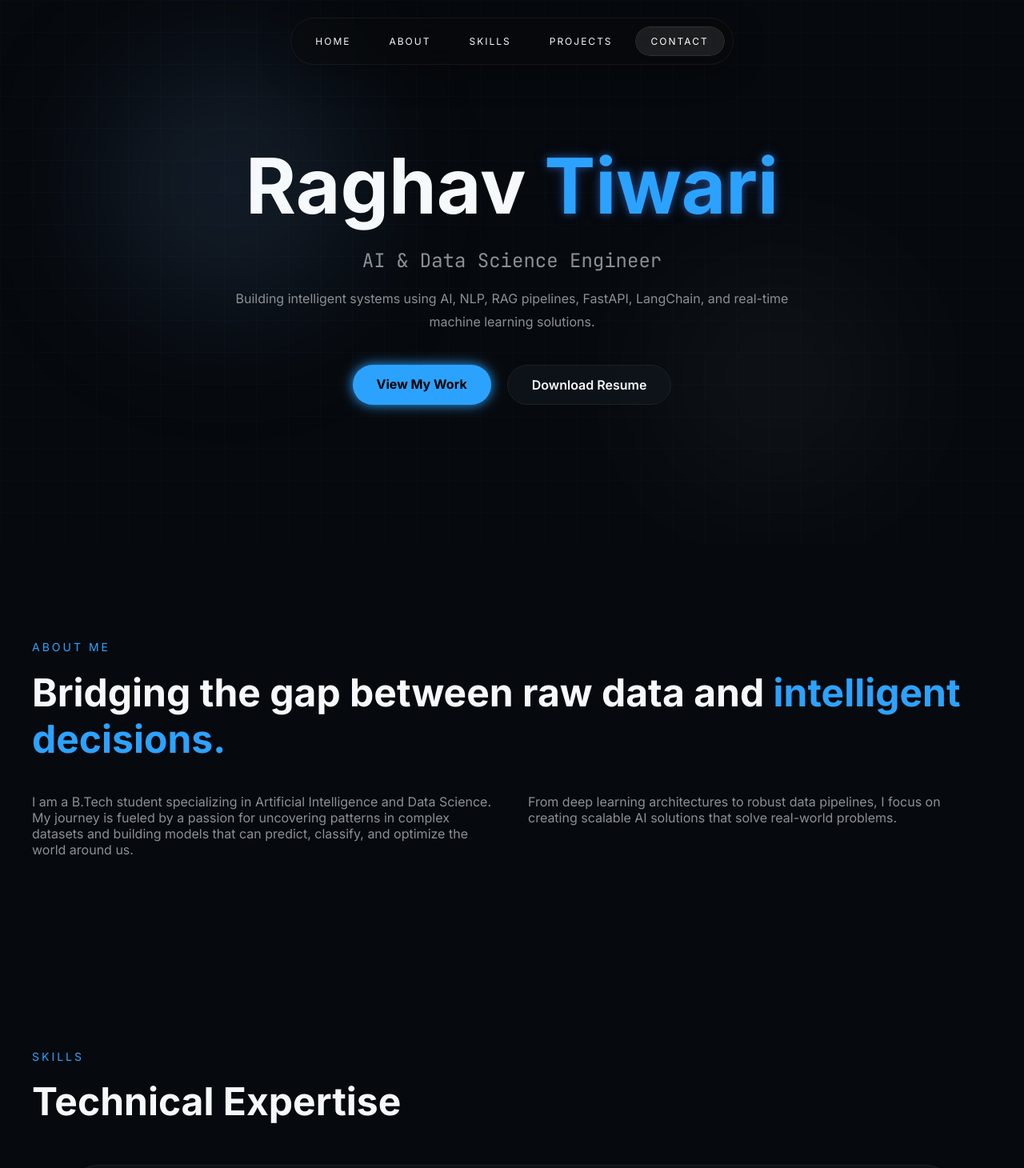
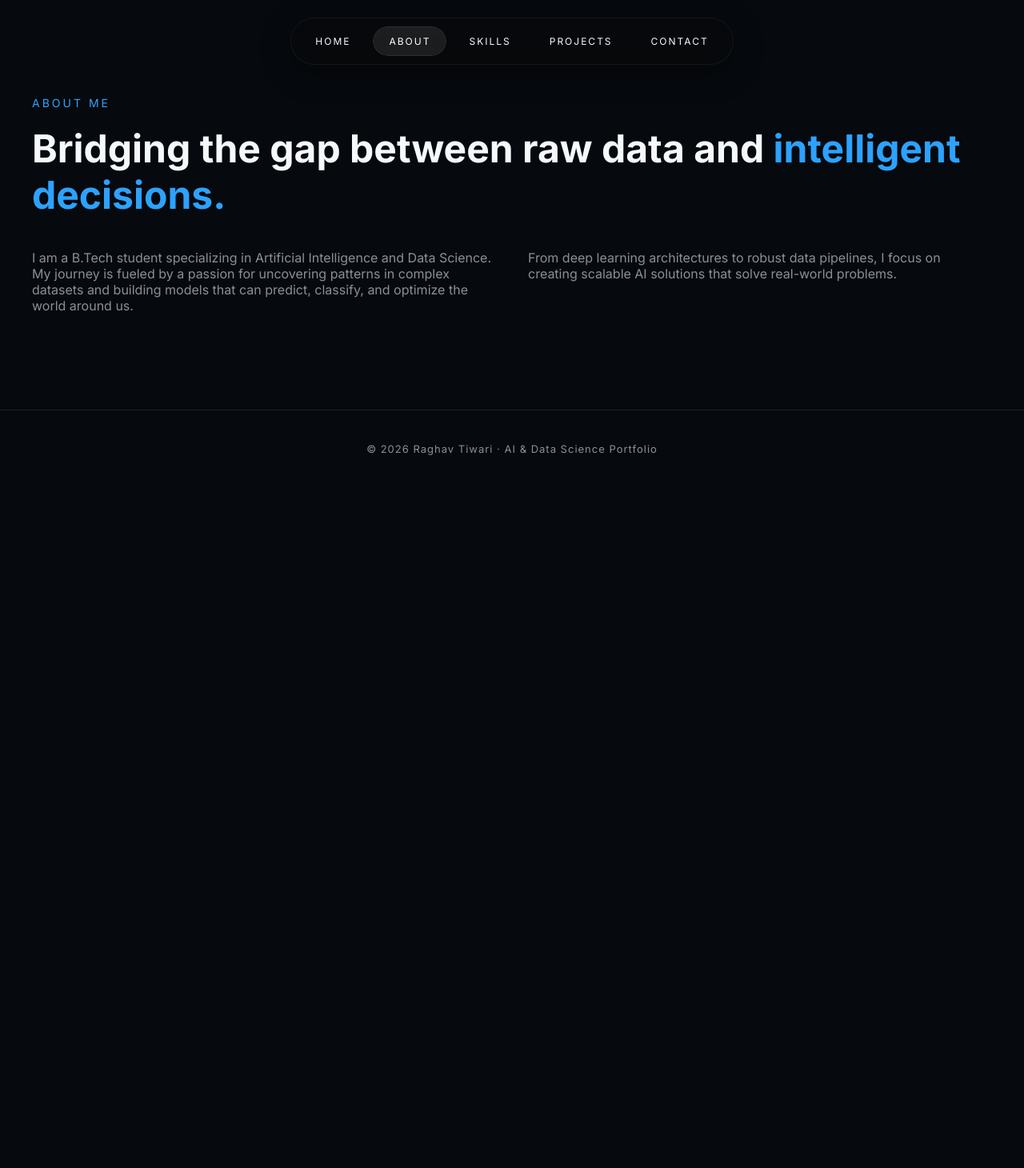
Before and after one commit to Raghav10022005/Raghav-portfolio, a React (Vite) app: page /about in a window 1280 px wide. Shown: the top 1460 px of the page at 80% size. After the commit the page ends 800 px from the top, so only its background shows below. Built offline with nearby package versions, Linux system fonts and the light colour scheme.

Commit message:
Raghav final portfolio

```diff
--- a/package.json
+++ b/package.json
@@ -13,7 +13,8 @@
     "framer-motion": "^12.40.0",
     "lenis": "^1.3.23",
     "react": "^19.2.6",
-    "react-dom": "^19.2.6"
+    "react-dom": "^19.2.6",
+    "react-router-dom": "^7.15.1"
   },
   "devDependencies": {
     "@eslint/js": "^10.0.1",
--- a/src/App.jsx
+++ b/src/App.jsx
@@ -1,21 +1,26 @@
+import { BrowserRouter, Routes, Route } from "react-router-dom";
+
 import Navbar from "./components/Navbar";
-import Hero from "./components/Hero";
-import About from "./components/About";
-import Skills from "./components/Skills";
-import Projects from "./components/Projects";
-import Contact from "./components/Contact";
+
+import Home from "./pages/Home";
+import About from "./pages/About";
+import Skills from "./pages/Skills";
+import Projects from "./pages/Projects";
+import Contact from "./pages/Contact";
 
 function App() {
   return (
-    <div>
+    <BrowserRouter>
       <Navbar />
 
       <main>
-        <Hero />
-        <About />
-        <Skills />
-        <Projects />
-        <Contact />
+        <Routes>
+          <Route path="/" element={<Home />} />
+          <Route path="/about" element={<About />} />
+          <Route path="/skills" element={<Skills />} />
+          <Route path="/projects" element={<Projects />} />
+          <Route path="/contact" element={<Contact />} />
+        </Routes>
       </main>
 
       <footer
@@ -30,7 +35,7 @@ function App() {
       >
         © 2026 Raghav Tiwari · AI & Data Science Portfolio
       </footer>
-    </div>
+    </BrowserRouter>
   );
 }
 
--- a/src/components/Navbar.jsx
+++ b/src/components/Navbar.jsx
@@ -1,49 +1,42 @@
 import { useEffect, useState } from "react";
 import { motion } from "framer-motion";
+import { Link, useLocation } from "react-router-dom";
 
 const sections = [
-  "home",
-  "about",
-  "skills",
-  "projects",
-  "contact",
+  {
+    name: "home",
+    path: "/",
+  },
+
+  {
+    name: "about",
+    path: "/about",
+  },
+
+  {
+    name: "skills",
+    path: "/skills",
+  },
+
+  {
+    name: "projects",
+    path: "/projects",
+  },
+
+  {
+    name: "contact",
+    path: "/contact",
+  },
 ];
 
 const Navbar = () => {
-  const [active, setActive] = useState("home");
   const [scrolled, setScrolled] = useState(false);
 
-  const isMobile = window.innerWidth < 768;
+  const location = useLocation();
 
   useEffect(() => {
     const handleScroll = () => {
-      const scrollPosition =
-        window.scrollY + window.innerHeight / 3;
-
       setScrolled(window.scrollY > 40);
-
-      sections.forEach((section) => {
-        const element = document.getElementById(section);
-
-        if (element) {
-          const offsetTop = element.offsetTop;
-          const height = element.offsetHeight;
-
-          if (
-            scrollPosition >= offsetTop &&
-            scrollPosition < offsetTop + height
-          ) {
-            setActive(section);
-          }
-        }
-      });
-
-      if (
-        window.innerHeight + window.scrollY >=
-        document.body.offsetHeight - 50
-      ) {
-        setActive("contact");
-      }
     };
 
     window.addEventListener("scroll", handleScroll);
@@ -51,6 +44,8 @@ const Navbar = () => {
     return () =>
       window.removeEventListener("scroll", handleScroll);
   }, []);
+
+  const isMobile = window.innerWidth < 768;
 
   return (
     <motion.nav
@@ -69,7 +64,7 @@ const Navbar = () => {
         top: scrolled ? "12px" : "22px",
         left: 0,
         right: 0,
-        zIndex: 1000,
+        zIndex: 100,
         display: "flex",
         justifyContent: "center",
         padding: "0 12px",
@@ -115,12 +110,12 @@ const Navbar = () => {
         }}
       >
         {sections.map((section) => {
-          const isActive = active === section;
+          const isActive =
+            location.pathname === section.path;
 
           return (
-            <motion.a
-              key={section}
-              href={`#${section}`}
+            <motion.div
+              key={section.name}
               whileHover={{
                 scale: 1.03,
               }}
@@ -129,6 +124,14 @@ const Navbar = () => {
               }}
               style={{
                 position: "relative",
+              }}
+            >
+              <Link
+                to={section.path}
+                style={{
+                  position: "relative",
+
+                  display: "block",
 
                   padding: isMobile
                     ? "9px 10px"
@@ -199,9 +202,10 @@ const Navbar = () => {
                     zIndex: 2,
                   }}
                 >
-                {section}
+                  {section.name}
                 </span>
-            </motion.a>
+              </Link>
+            </motion.div>
           );
         })}
       </div>
--- /dev/null
+++ b/src/pages/About.jsx
@@ -0,0 +1,7 @@
+import AboutSection from "../components/About";
+
+const About = () => {
+  return <AboutSection />;
+};
+
+export default About;
--- /dev/null
+++ b/src/pages/Contact.jsx
@@ -0,0 +1,7 @@
+import ContactSection from "../components/Contact";
+
+const Contact = () => {
+  return <ContactSection />;
+};
+
+export default Contact;
--- /dev/null
+++ b/src/pages/Home.jsx
@@ -0,0 +1,7 @@
+import Hero from "../components/Hero";
+
+const Home = () => {
+  return <Hero />;
+};
+
+export default Home;
--- /dev/null
+++ b/src/pages/Projects.jsx
@@ -0,0 +1,7 @@
+import ProjectsSection from "../components/Projects";
+
+const Projects = () => {
+  return <ProjectsSection />;
+};
+
+export default Projects;
--- /dev/null
+++ b/src/pages/Skills.jsx
@@ -0,0 +1,7 @@
+import SkillsSection from "../components/Skills";
+
+const Skills = () => {
+  return <SkillsSection />;
+};
+
+export default Skills;
```
Also changed, not shown: 1 other file (tests, documents, lock files or other folders). Lines whose indentation alone changed are shown as unchanged.
